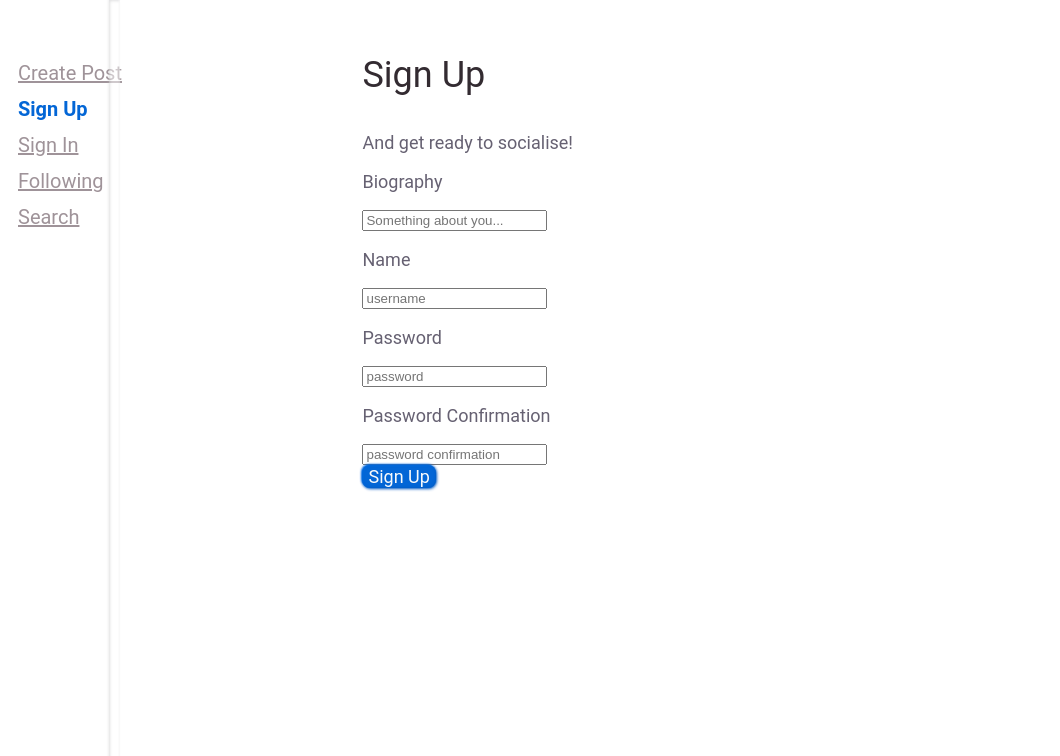
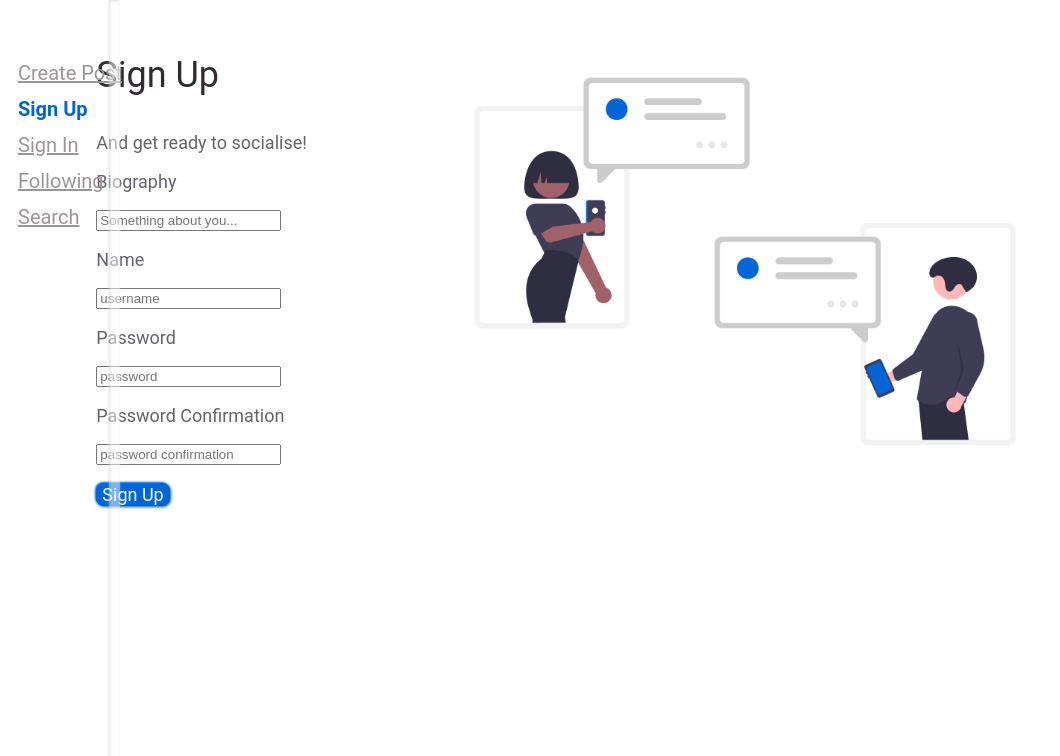
Before and after one commit to jacob-macleod/Chirpr-Social-Network, a Flask app: page /sign_up in a window 1280 px wide. Shown: the top 756 px of the page, without its empty margins (0-1060 px from the left). Run offline with Flask 2, Linux system fonts and the light colour scheme.

Commit message:
Added images to sign up and sign in pages

```diff
--- a/templates/sign_up.html
+++ b/templates/sign_up.html
@@ -37,13 +37,19 @@
           <p class="description" for="password">Password Confirmation</p>
           <input class="input" type="password" id="password_confirm" name="pword_confirm" placeholder="password confirmation">
           <br>
+          <br>
           <button class="button" type="submit">Sign Up</button>
       </div>
+      <img src="{{url_for('static', filename='undraw_Social_networking_re_i1ex.png')}}" class="sign_up">
     </div>
 </body>
 <style>
     body {
     background: #FFFFFF;
+  }
+
+  .sign_up {
+    width: 90vh;
   }
 
   .button {
@@ -140,7 +146,7 @@
 
   .grid_container {
     display: grid;
-    grid-template-columns: auto auto auto;
+    grid-template-columns: auto auto auto auto;
     padding: 10px;
   }
 
```
Also changed, not shown: templates/sign_in.html (+7 -1 lines), static/undraw_Social_networking_re_i1ex.png (added), static/undraw_social_update_puv0.png (added).
